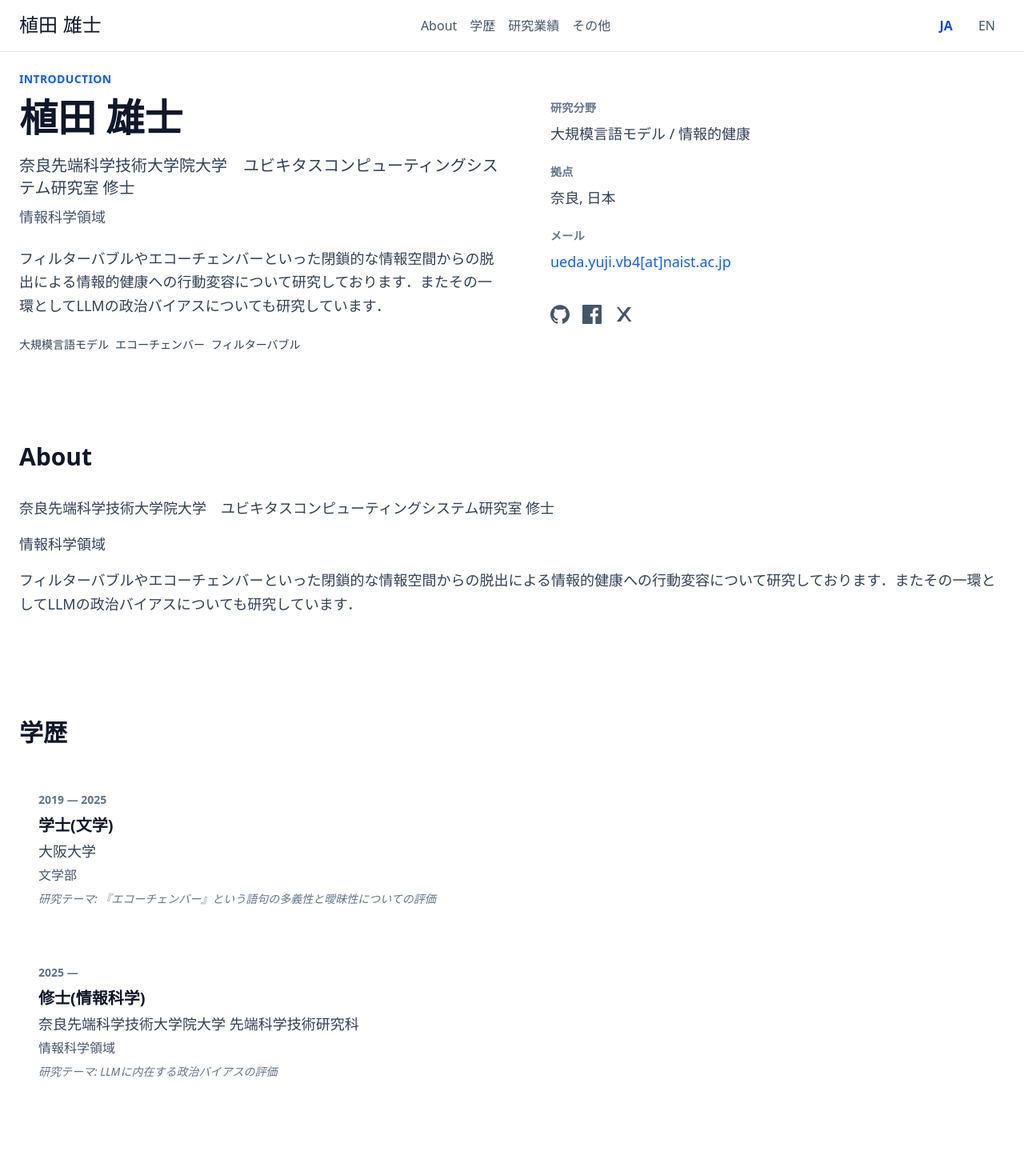
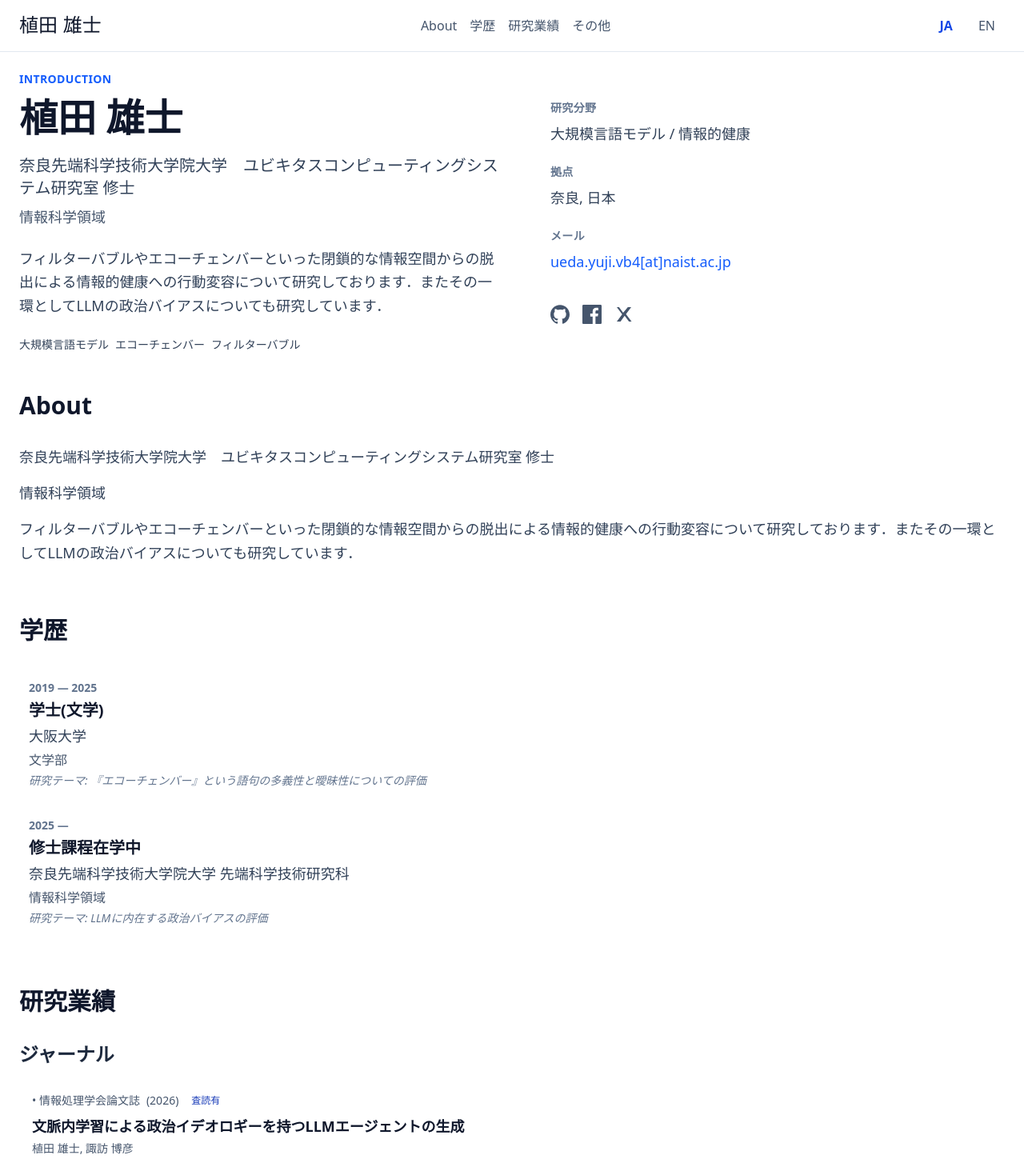
Before and after one commit to yujiponzu/my-page, a Next.js app: page / in a window 1280 px wide. Shown: the top 1459 px of the page at 80% size. Built offline with nearby package versions, Linux system fonts and the light colour scheme; a web font is replaced by a local one.

Commit message:
modify spaces

```diff
--- a/data/education.json
+++ b/data/education.json
@@ -17,7 +17,7 @@
   {
     "id": "ms",
     "startYear": 2025,
-    "degree": { "ja": "修士(情報科学)", "en": "M.S. in Information Science" },
+    "degree": { "ja": "修士課程在学中", "en": "Pursuing a Master’s degree in Computer Science" },
     "institution": {
       "ja": "奈良先端科学技術大学院大学 先端科学技術研究科",
       "en": "Nara Institute of Science and Technology"
--- a/src/app/page.tsx
+++ b/src/app/page.tsx
@@ -304,7 +304,7 @@ export default function Home() {
       </header>
 
       <main>
-        <section className="relative overflow-hidden bg-white pb-12 pt-8 sm:py-16 lg:pb-12 lg:pt-6">
+        <section className="relative overflow-hidden bg-white pb-2 pt-2 sm:pb-10 sm:pt-10 lg:pb-6 lg:pt-6">
           <div className="container mx-auto px-4 sm:px-6">
             <div className="grid items-center gap-8 sm:gap-10 lg:gap-8 lg:grid-cols-2">
               <div>
@@ -388,7 +388,7 @@ export default function Home() {
           </div>
         </section>
 
-        <section id="about" className="bg-white py-12 sm:py-16">
+        <section id="about" className="bg-white pb-6 pt-2 sm:pb-8 sm:pt-8 lg:pb-8 lg:pt-6">
           <div className="container mx-auto px-4 sm:px-6">
             <SectionTitle id="about-title">{sectionTitle("about")}</SectionTitle>
             <div className="space-y-4 text-base leading-relaxed text-slate-700 sm:text-lg">
@@ -399,13 +399,13 @@ export default function Home() {
           </div>
         </section>
 
-        <section id="education" className="bg-white py-12 sm:py-16">
+        <section id="education" className="bg-white py-6 sm:py-8 lg:py-8">
           <div className="container mx-auto px-4 sm:px-6">
             <SectionTitle id="education-title">{sectionTitle("education")}</SectionTitle>
-            <ul className="space-y-6">
+            <ul className="space-y-2 sm:space-y-3">
               {education.map((item) => (
-                <li key={item.id} className="rounded-lg bg-white p-4 sm:p-6">
-                  <div className="mb-2 text-sm font-semibold text-slate-500">
+                <li key={item.id} className="rounded-lg bg-white p-2 sm:p-3">
+                  <div className="mb-1 text-sm font-semibold text-slate-500">
                     {item.startYear} — {item.endYear}
                   </div>
                   <h3 className="mb-1 text-lg font-bold text-slate-900 sm:text-xl">
@@ -414,7 +414,7 @@ export default function Home() {
                   <p className="mb-1 text-base text-slate-700 sm:text-lg">
                     {item.institution[lang]}
                   </p>
-                  <p className="mb-2 text-slate-600">{item.department[lang]}</p>
+                  <p className="mb-1 text-slate-600">{item.department[lang]}</p>
                   <p className="text-sm italic text-slate-500">{item.note[lang]}</p>
                 </li>
               ))}
@@ -422,7 +422,7 @@ export default function Home() {
           </div>
         </section>
 
-        <section id="publications" className="bg-white py-12 sm:py-16">
+        <section id="publications" className="bg-white py-6 sm:py-8 lg:py-8">
           <div className="container mx-auto px-4 sm:px-6">
             <SectionTitle id="publications-title">{sectionTitle("publications")}</SectionTitle>
             <div className="space-y-12">
@@ -447,7 +447,7 @@ export default function Home() {
           </div>
         </section>
 
-        <section id="others" className="bg-white py-12 sm:py-16">
+        <section id="others" className="bg-white py-6 sm:py-8 lg:py-8">
           <div className="container mx-auto px-4 sm:px-6">
             <SectionTitle id="others-title">{sectionTitle("others")}</SectionTitle>
 
```
